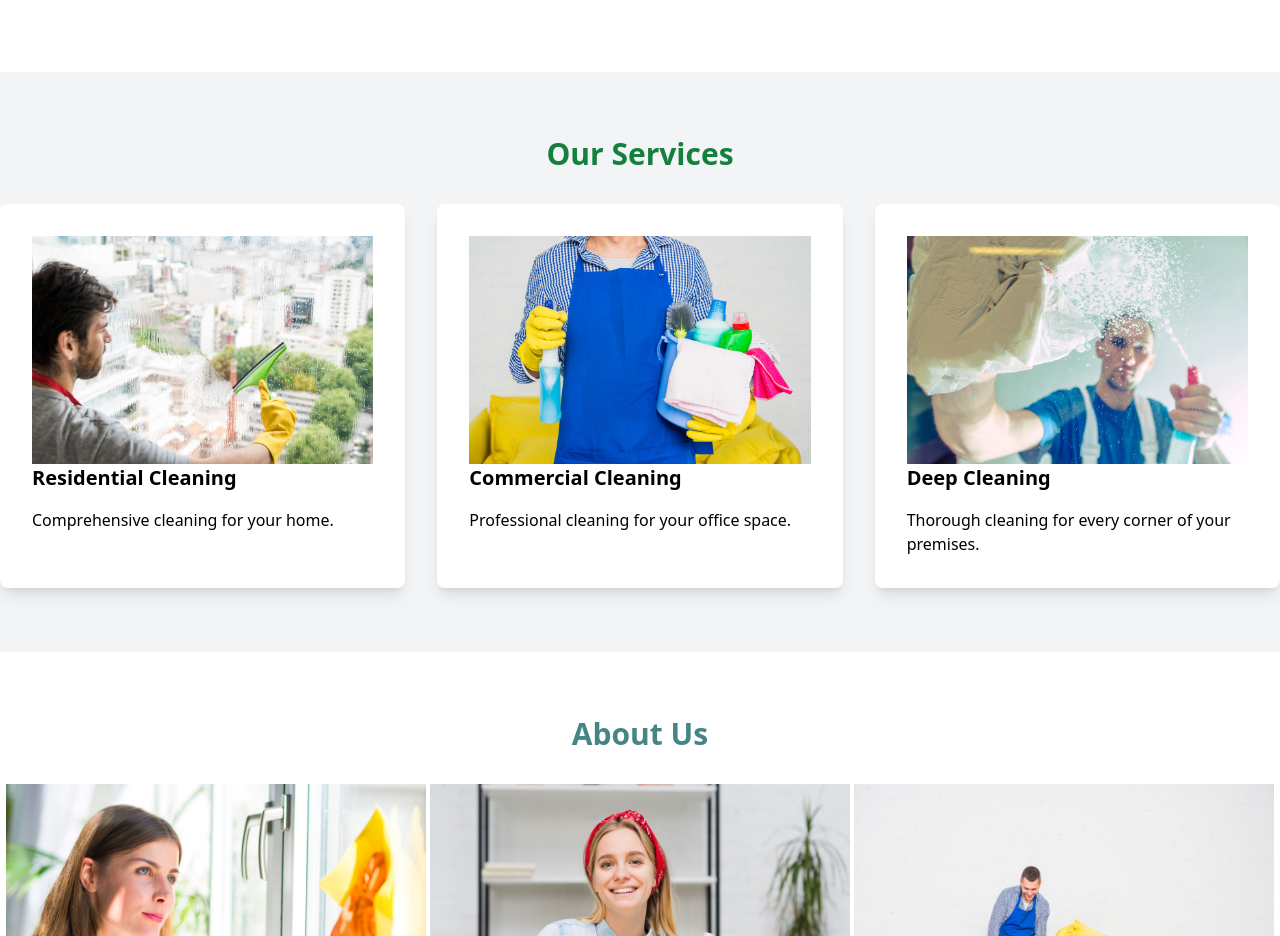
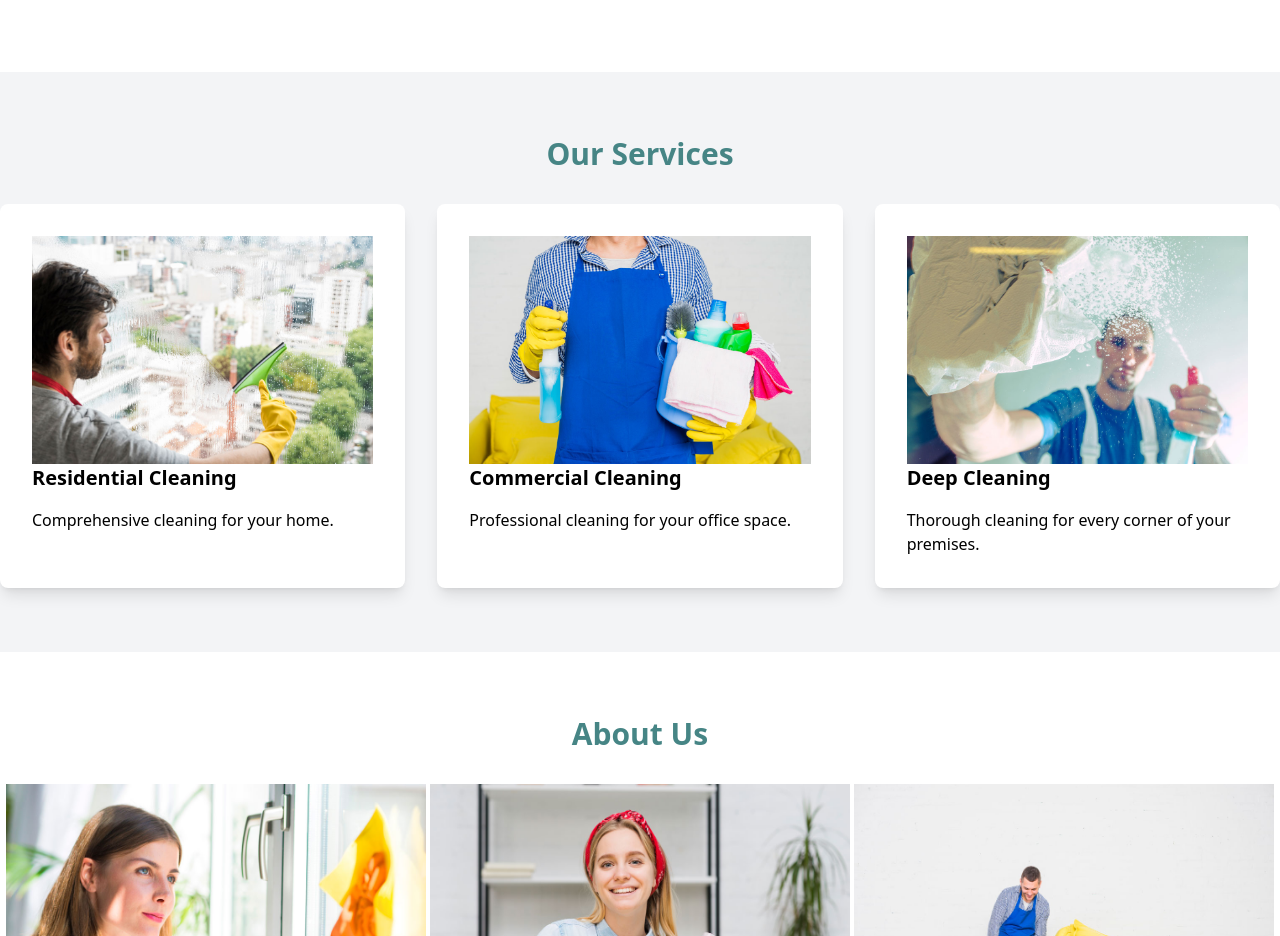
Before and after one commit to DeepeshKalura/saffi-html-page, a plain HTML site: page public/index.html in a window 1280 px wide. Shown: the part 1360-2296 px from the top of the page. Drawn offline with nearby package versions, Linux system fonts and the light colour scheme; some packages are replaced by stand-ins of ours; a script that the page names is missing.

Commit message:
color change

```diff
--- a/public/index.html
+++ b/public/index.html
@@ -324,7 +324,7 @@
   <section id="services" class="py-16 bg-gray-100">
 
     <div class="container mx-auto ">
-      <h2 class="text-3xl font-bold mb-8 text-green-700 text-center" data-i18n="offeringLine"></h2>
+      <h2 class="text-3xl font-bold mb-8 text-[#468585] text-center" data-i18n="offeringLine"></h2>
       <div class="grid grid-cols-1 md:grid-cols-3 gap-8">
         <div class="bg-white p-8 rounded-lg shadow-lg">
           <img src="./assets/image_4.jpg" alt="" srcset="">
```
